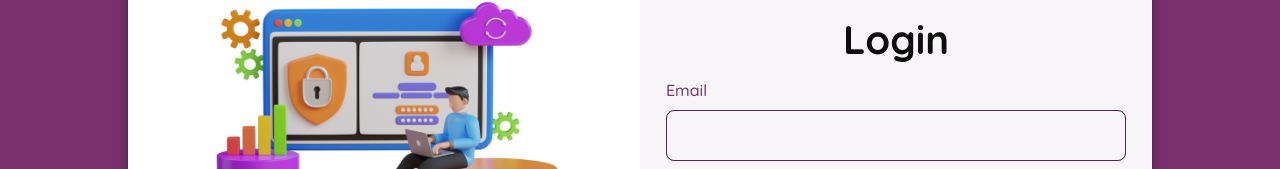
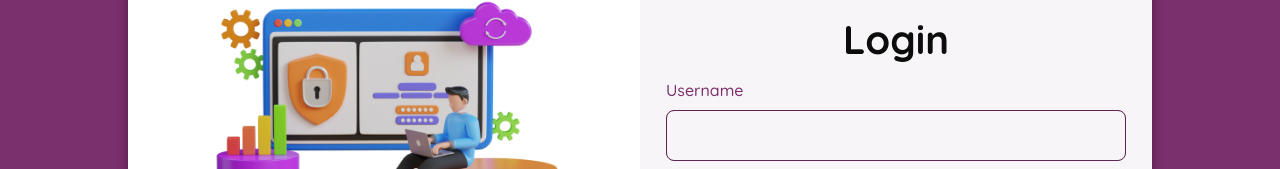
Before and after one commit to cybiteOfficial/Dk_finance_frontend, a React (Create React App) app: page / in a window 1280 px wide. Shown: the part 263-432 px from the top of the page. Built offline with nearby package versions, Linux system fonts and the light colour scheme.

Commit message:
login with username

```diff
--- a/src/blocks/Login.js
+++ b/src/blocks/Login.js
@@ -28,7 +28,7 @@ export const LoginPage = () => {
   const navigate = useNavigate();
 
   const [loggedInUser, setLoggedInUser] = useState({
-    email: "",
+    username: "",
     password: "",
   });
   const [err, setErr] = useState({
@@ -87,7 +87,7 @@ export const LoginPage = () => {
   return (
     <>
       <SnackToast
-      onClose={handleCloseToast}
+        onClose={handleCloseToast}
         openSnack={err.openSnack}
         message={err.errMsg}
         severity={err.severity}
@@ -198,14 +198,14 @@ export const LoginPage = () => {
                         color={theme.palette.primary.main}
                         weight={500}
                       >
-                        Email
+                        Username
                       </StyledTypography>
                       <StyledTextField
                         variant="outlined"
                         required
                         fullWidth
-                        id="email"
-                        name="email"
+                        id="username"
+                        name="username"
                         onChange={handleLoginChange}
                       />
                     </Box>
```
